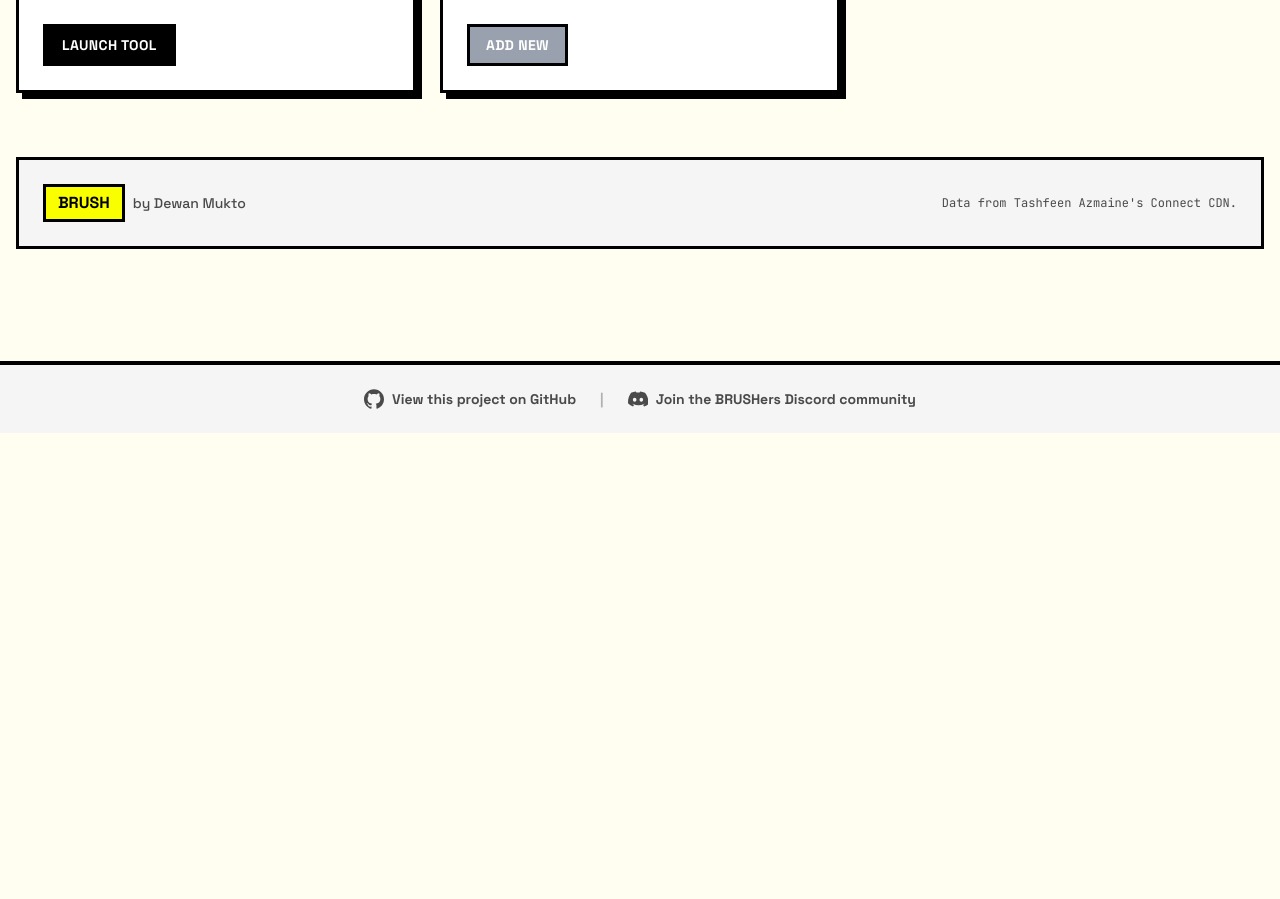
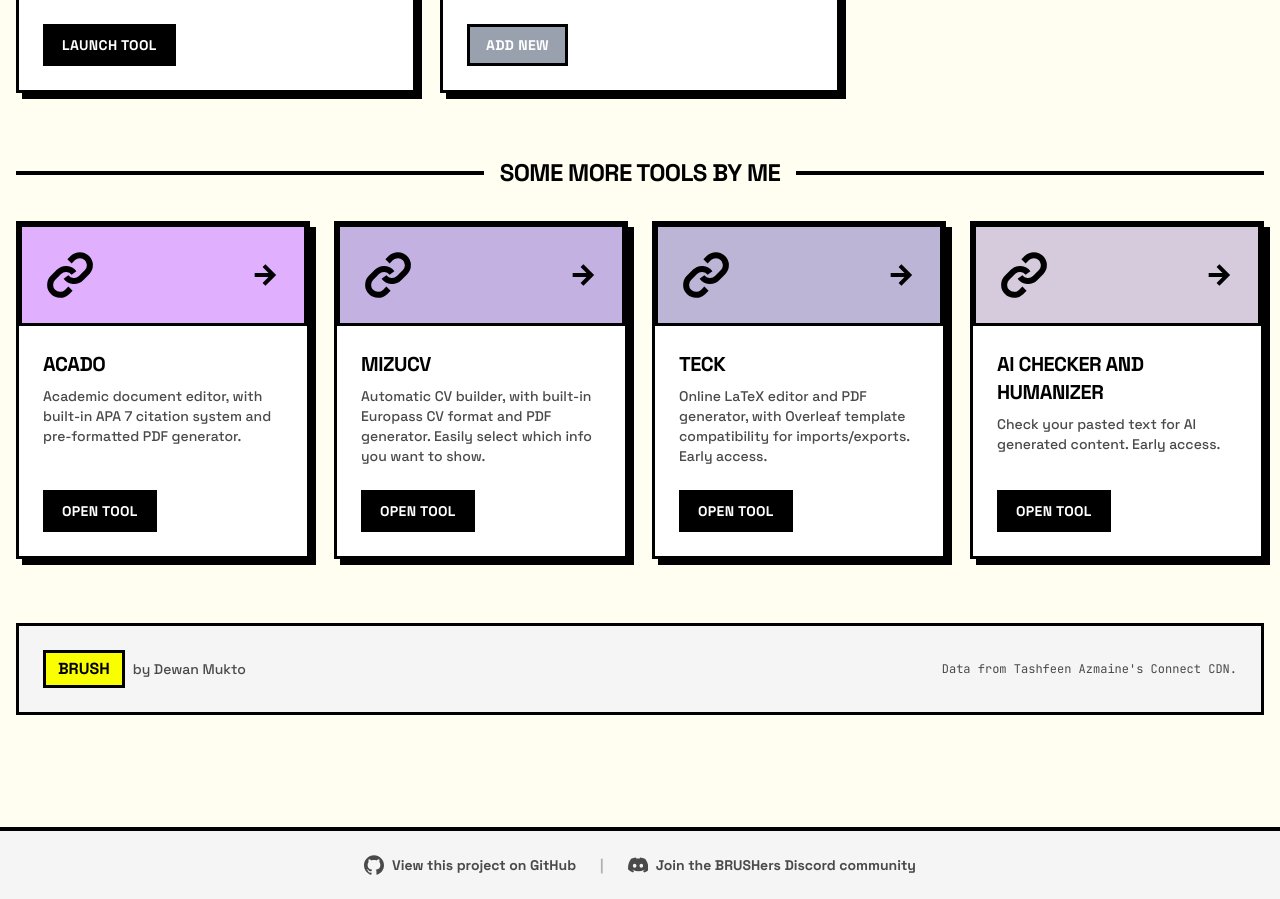
Before and after one commit to dwmk/brush, a Next.js app: page / in a window 1280 px wide. Shown: the part 1200-2099 px from the top of the page. Before the commit the page ends 1633 px from the top, so only its background shows below. Built offline with nearby package versions, Linux system fonts and the light colour scheme.

Commit message:
added more tools from my past projects

```diff
--- a/app/page.tsx
+++ b/app/page.tsx
@@ -69,6 +69,37 @@ const tools = [
         <line x1="8" y1="14" x2="12" y2="14" />
       </svg>
     ),
+  },
+]
+
+const moreTools = [
+  {
+    id: 'acado',
+    name: 'Acado',
+    description: 'Academic document editor, with built-in APA 7 citation system and pre-formatted PDF generator.',
+    href: 'https://acado.makron.app',
+    color: 'bg-[#E0B0FF]', // Soft Purple / Mauve
+  },
+  {
+    id: 'mizucv',
+    name: 'MizuCV',
+    description: 'Automatic CV builder, with built-in Europass CV format and PDF generator. Easily select which info you want to show.',
+    href: 'https://cv.makron.app',
+    color: 'bg-[#C3B1E1]', // Pastel Purple
+  },
+  {
+    id: 'teck',
+    name: 'Teck',
+    description: 'Online LaTeX editor and PDF generator, with Overleaf template compatibility for imports/exports. Early access.',
+    href: 'https://teck.makron.app',
+    color: 'bg-[#BDB5D5]', // Thistle Purple
+  },
+  {
+    id: 'aichecker',
+    name: 'AI Checker and Humanizer',
+    description: 'Check your pasted text for AI generated content. Early access.',
+    href: 'https://makron.app/ai-detector-humanizer/',
+    color: 'bg-[#D6CADD]', // Pale Purple
   },
 ]
 
@@ -351,6 +382,69 @@ export default function HomePage() {
           </div>
         </section>
 
+
+	{/* More Tools Section */}
+        <section className="max-w-7xl mx-auto px-4 py-8">
+          <div className="flex items-center gap-4 mb-8">
+            <div className="h-1 flex-1 bg-black" />
+            <h2 className="text-xl md:text-2xl font-black uppercase tracking-tight text-center whitespace-nowrap">
+              Some more tools by me
+            </h2>
+            <div className="h-1 flex-1 bg-black" />
+          </div>
+
+          <div className="grid grid-cols-1 md:grid-cols-2 lg:grid-cols-4 gap-6">
+            {moreTools.map((tool) => (
+              <a
+                key={tool.id}
+                href={tool.href}
+                target="_blank"
+                rel="noopener noreferrer"
+                className="group neo-card neo-hover p-0 overflow-hidden flex flex-col justify-between"
+              >
+                <div>
+                  {/* Card header with Purple theme and Link Icon */}
+                  <div className={`${tool.color} p-6 neo-border border-t-0 border-l-0 border-r-0`}>
+                    <div className="flex items-center justify-between">
+                      <svg viewBox="0 0 24 24" className="w-12 h-12" fill="none" stroke="currentColor" strokeWidth="3">
+                        <path d="M10 13a5 5 0 0 0 7.54.54l3-3a5 5 0 0 0-7.07-7.07l-1.72 1.71" />
+                        <path d="M14 11a5 5 0 0 0-7.54-.54l-3 3a5 5 0 0 0 7.07 7.07l1.71-1.71" />
+                      </svg>
+                      <svg
+                        viewBox="0 0 24 24"
+                        className="w-8 h-8 transform group-hover:translate-x-2 transition-transform"
+                        fill="none"
+                        stroke="currentColor"
+                        strokeWidth="3"
+                      >
+                        <line x1="5" y1="12" x2="19" y2="12" />
+                        <polyline points="12 5 19 12 12 19" />
+                      </svg>
+                    </div>
+                  </div>
+
+                  {/* Card body */}
+                  <div className="p-6">
+                    <h3 className="text-xl font-black uppercase tracking-tight mb-2">
+                      {tool.name}
+                    </h3>
+                    <p className="text-muted-foreground font-medium text-sm line-clamp-4">
+                      {tool.description}
+                    </p>
+                  </div>
+                </div>
+
+                {/* Card footer */}
+                <div className="px-6 pb-6">
+                  <span className="inline-block px-4 py-2 bg-black text-white font-bold uppercase text-sm tracking-wide neo-border group-hover:bg-purple-600 group-hover:text-white transition-colors">
+                    Open Tool
+                  </span>
+                </div>
+              </a>
+            ))}
+          </div>
+        </section>
+
         {/* Footer */}
         <footer className="max-w-7xl mx-auto px-4 py-8">
           <div className="neo-border p-6 bg-muted">
```
